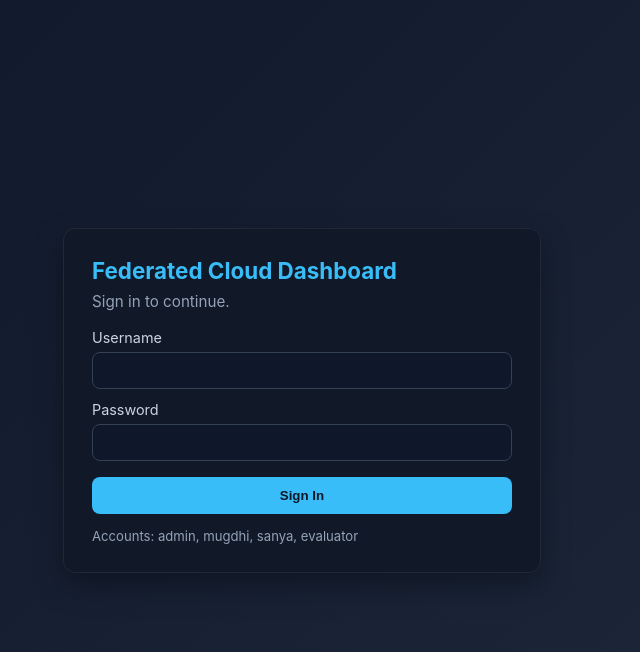
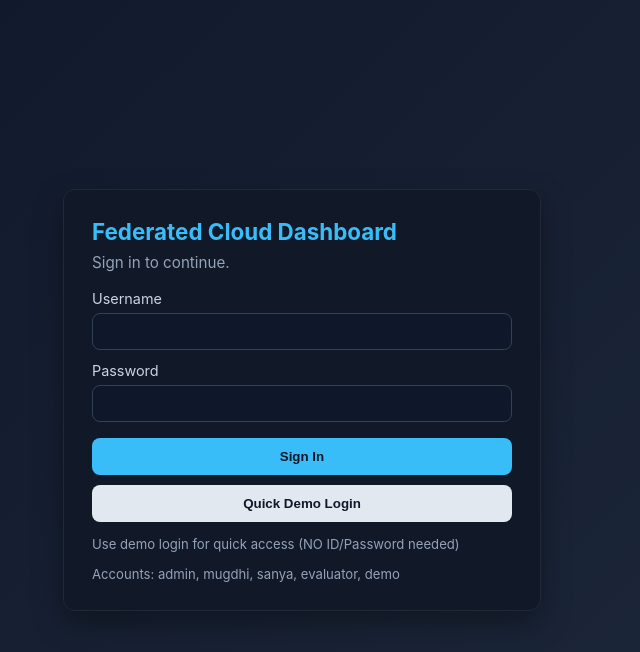
Before and after one commit to jatinkumar3110/Federated-Cloud-Resource-Management, a Flask app: page /login in a window 1280 px wide. Shown: the top 652 px of the page, without its empty margins (338-978 px from the left). Run offline with Flask 3, Linux system fonts and the light colour scheme.

Commit message:
Demo Login features

```diff
--- a/app.py
+++ b/app.py
@@ -55,6 +55,13 @@ USER_ACCOUNTS = {
         'role': 'user'
     }
 }
+
+DEMO_USERNAME = 'demo'
+DEMO_PASSWORD = 'demo'
+DEMO_LOGIN_ENABLED = (
+    os.getenv('ENABLE_DEMO_LOGIN', 'true').strip().lower() in ('1', 'true', 'yes', 'on') and
+    os.getenv('FLASK_ENV', 'development').strip().lower() != 'production'
+)
 
 SESSION_LOG_FILE = os.path.join('logs', 'user_sessions_log.csv')
 
@@ -163,6 +170,15 @@ def login():
     data = request.get_json(silent=True) or request.form
     username = (data.get('username') or '').strip().lower()
     password = data.get('password') or ''
+
+    if DEMO_LOGIN_ENABLED and username == DEMO_USERNAME and password == DEMO_PASSWORD:
+        session['username'] = DEMO_USERNAME
+        session['role'] = 'user'
+        session['login_at'] = datetime.utcnow().isoformat()
+        log_user_activity('login_success', 'demo_login')
+        if request.is_json:
+            return jsonify({'status': 'success', 'username': DEMO_USERNAME, 'role': 'user'}), 200
+        return redirect(url_for('dashboard'))
 
     account = USER_ACCOUNTS.get(username)
     if not account or not check_password_hash(account['password_hash'], password):
--- a/templates/login.html
+++ b/templates/login.html
@@ -60,6 +60,11 @@
             font-weight: 700;
             cursor: pointer;
         }
+        .demo-btn {
+            margin-top: 10px;
+            background: #e2e8f0;
+            color: #0f172a;
+        }
         .error {
             margin-top: 12px;
             color: #fca5a5;
@@ -76,7 +81,7 @@
     <div class="panel">
         <h1>Federated Cloud Dashboard</h1>
         <p>Sign in to continue.</p>
-        <form method="post" action="/login">
+        <form id="login-form" method="post" action="/login">
             <label for="username">Username</label>
             <input id="username" name="username" type="text" required>
 
@@ -84,11 +89,25 @@
             <input id="password" name="password" type="password" required>
 
             <button type="submit">Sign In</button>
+            <button type="button" id="quick-demo-login" class="demo-btn">Quick Demo Login</button>
         </form>
+        <div class="note">Use demo login for quick access (NO ID/Password needed)</div>
         {% if error %}
         <div class="error">{{ error }}</div>
         {% endif %}
-        <div class="note">Accounts: admin, mugdhi, sanya, evaluator</div>
+        <div class="note">Accounts: admin, mugdhi, sanya, evaluator, demo</div>
     </div>
+    <script>
+        const loginForm = document.getElementById('login-form');
+        const usernameInput = document.getElementById('username');
+        const passwordInput = document.getElementById('password');
+        const quickDemoButton = document.getElementById('quick-demo-login');
+
+        quickDemoButton.addEventListener('click', function () {
+            usernameInput.value = 'demo';
+            passwordInput.value = 'demo';
+            loginForm.submit();
+        });
+    </script>
 </body>
 </html>
```
Also changed, not shown: test_auth_login.py (added, +60 -0 lines), 2 other files.
